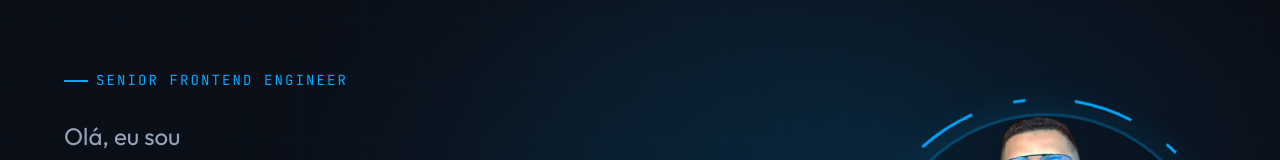
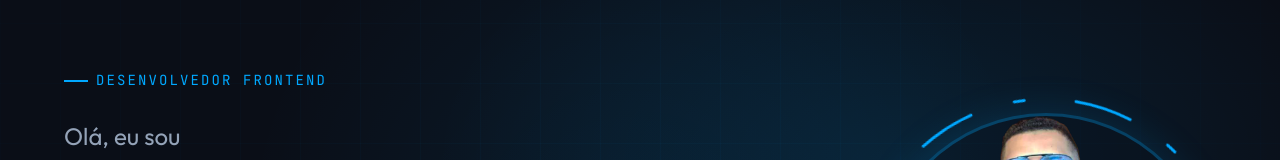
Before and after one commit to brunonl/portfolio, a Next.js app: page / in a window 1280 px wide. Shown: the part 157-317 px from the top of the page. Built offline with nearby package versions, Linux system fonts and the light colour scheme.

Commit message:
feat: update portfolio titles and localize experience roles

```diff
--- a/src/app/layout.tsx
+++ b/src/app/layout.tsx
@@ -19,7 +19,7 @@ export const metadata: Metadata = {
   metadataBase: new URL("https://brunomeireles.vercel.app"),
   title: "Bruno Meireles | Portfolio",
   description: "Explore meu portfólio",
-  keywords: ["Frontend", "Software Engineer", "React", "Next.js", "TypeScript", "Developer", "Portfolio"],
+  keywords: ["Front-end", "Desenvolvedor Frontend", "Frontend Developer", "React", "Next.js", "TypeScript", "Developer", "Portfolio"],
   openGraph: {
     title: "Bruno Meireles | Portfolio",
     description: "Explore meu portfólio",
--- a/src/data/translations.ts
+++ b/src/data/translations.ts
@@ -16,7 +16,7 @@ export const translations: Translations = {
 
         // Hero
         'hero.greeting': 'Olá, eu sou',
-        'hero.label': 'Senior Frontend Engineer',
+        'hero.label': 'Desenvolvedor Frontend',
         'hero.description': '+10 anos criando experiências digitais de impacto, com atuação em diversas stacks e tecnologias.',
         'hero.viewProjects': 'Ver Projetos',
 
@@ -61,13 +61,13 @@ export const translations: Translations = {
         'experience.linkedinCta': 'Veja minha trajetória completa no meu',
 
         // Experience Data
-        'experience.bhs-senior.role': 'Senior Frontend Developer',
+        'experience.bhs-senior.role': 'Desenvolvedor Frontend Sênior',
         'experience.bhs-senior.description': 'Liderança técnica no projeto Cemig SIM (App React Native + Web Next.js). Implementação de testes E2E com Cypress, CI/CD com GitHub Actions, e mentoria de desenvolvedores.',
 
-        'experience.bhs-middle.role': 'Middle Frontend Developer',
+        'experience.bhs-middle.role': 'Desenvolvedor Frontend Pleno',
         'experience.bhs-middle.description': 'Refatoração de sistemas legados com Angular. Atuação híbrida como Dev + UI/UX Designer, criando protótipos e melhorando usabilidade.',
 
-        'experience.alpes.role': 'Frontend Developer',
+        'experience.alpes.role': 'Desenvolvedor Frontend',
         'experience.alpes.description': 'Responsável técnico pelo setor de Frontend. Liderança de equipe com mentoria de estagiário. Sites de alta performance para Audi Center BH, Strada Jeep e Fiat.',
 
         // About
@@ -106,7 +106,7 @@ export const translations: Translations = {
 
         // Hero
         'hero.greeting': 'Hi, I am',
-        'hero.label': 'Senior Frontend Engineer',
+        'hero.label': 'Frontend Developer',
         'hero.description': '+10 years build impactful digital experiences, working with various stacks and technologies.',
         'hero.viewProjects': 'View Projects',
 
```
